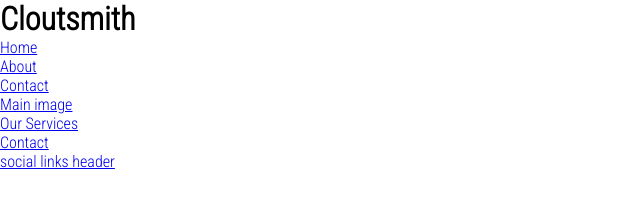
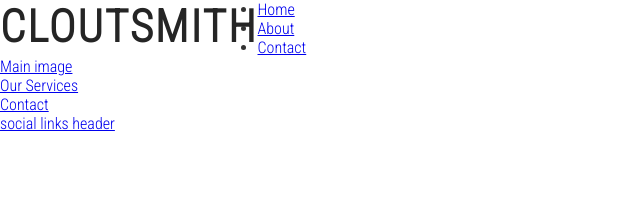
Before and after one commit to Gbemisola23/Cloutsmith, a plain HTML site: page index.html in a window 1280 px wide. Shown: the whole page, without its empty margins (0-640 px from the left). Drawn offline with Linux system fonts and the light colour scheme.

Commit message:
Add style for headings and logo

```diff
--- a/css/style.css
+++ b/css/style.css
@@ -9,5 +9,19 @@
 body{
     font-family: Roboto Condensed;
     font-weight: 300;
-    background-color: white;
+    color: #333333;
 }
+
+/* headings and logo */
+
+h1, h2 {
+    font-family:  Roboto Condensed;
+    text-transform: uppercase;
+    letter-spacing: 2px;
+    color: #252525;
+}
+
+#logo {
+    float: left;
+    font-size: 280%;
+}
--- a/index.html
+++ b/index.html
@@ -14,8 +14,7 @@
 <body>
    <header>
        <a href="index.html"></a>
-     <h1>Cloutsmith
-     </h1>
+     <h1 id="logo">Cloutsmith </h1>
      <nav>
          <ul>
         <li>
@@ -30,6 +29,7 @@
         </ul>
      </nav>
    </header>
+
    <section>
        Main image
     </section>
```
